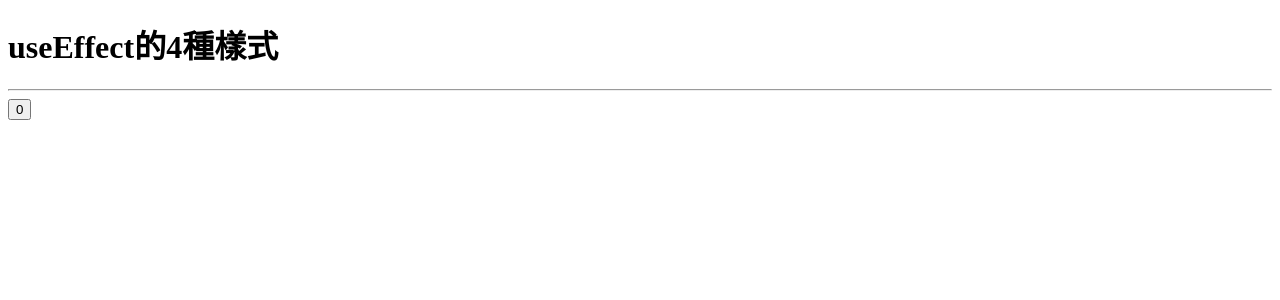
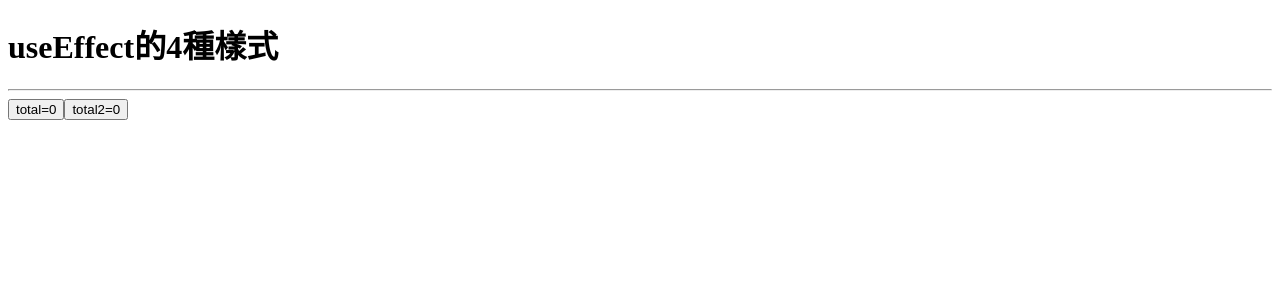
Before and after one commit to eyesofkids/react-mli-com, a Next.js app in the folder course/: page /ch-07-effect/pattern in a window 1280 px wide. Shown: the top 300 px of the page. Built offline with nearby package versions, Linux system fonts and the light colour scheme.

Commit message:
useEffect的4種樣式_第1-3樣式

```diff
--- a/course/app/ch-07-effect/pattern/page.js
+++ b/course/app/ch-07-effect/pattern/page.js
@@ -4,6 +4,28 @@ import { useState, useEffect } from 'react'
 
 export default function PatternPage() {
   const [total, setTotal] = useState(0)
+  const [total2, setTotal2] = useState(0)
+
+  // 樣式1: 沒有第二個傳入參數
+  // 意義: 每次渲染之後都會執行
+  // 用途: 特殊自訂勾子，作日誌、除錯用
+  useEffect(() => {
+    // console.log('每次渲染之後都會執行')
+  })
+
+  // 樣式2: 有第二個傳入參數(但保持空陣列)
+  // 意義: 第一次渲染後執行一次，之後不會再執行。類似於componentDidMount生命周期方法。
+  // 用途: 元件第一次渲染後和伺服器要求資料。自訂事件與第三方js整合(類似虛擬DOM轉變為真實DOM ready的事件)
+  useEffect(() => {
+    //console.log('第一次渲染後執行一次，之後不會再執行')
+  }, [])
+
+  // 樣式3: 有第二個傳入參數(裡面有相依變數)
+  // 意義: 第一次渲染後執行一次，之後在相依變數有更動之後，再執行一次。
+  useEffect(() => {
+    console.log('第一次渲染後執行一次，之後在相依變數有更動之後，再執行一次。')
+  }, [total])
+  // ^^^^^^^ 這裡放入total狀態，是要監聽total的更動事件(change)
 
   return (
     <>
@@ -14,7 +36,14 @@ export default function PatternPage() {
           setTotal(total + 1)
         }}
       >
-        {total}
+        total={total}
+      </button>
+      <button
+        onClick={() => {
+          setTotal2(total2 + 1)
+        }}
+      >
+        total2={total2}
       </button>
     </>
   )
```
